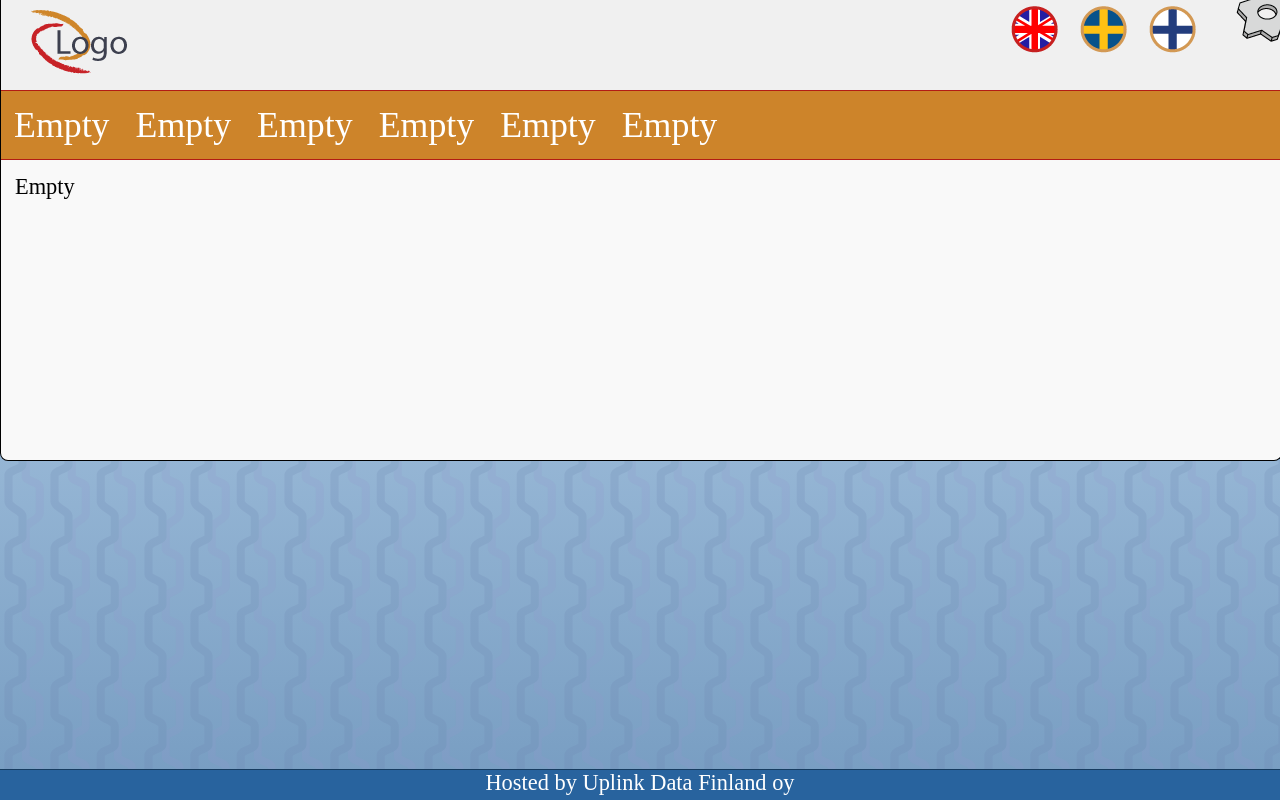
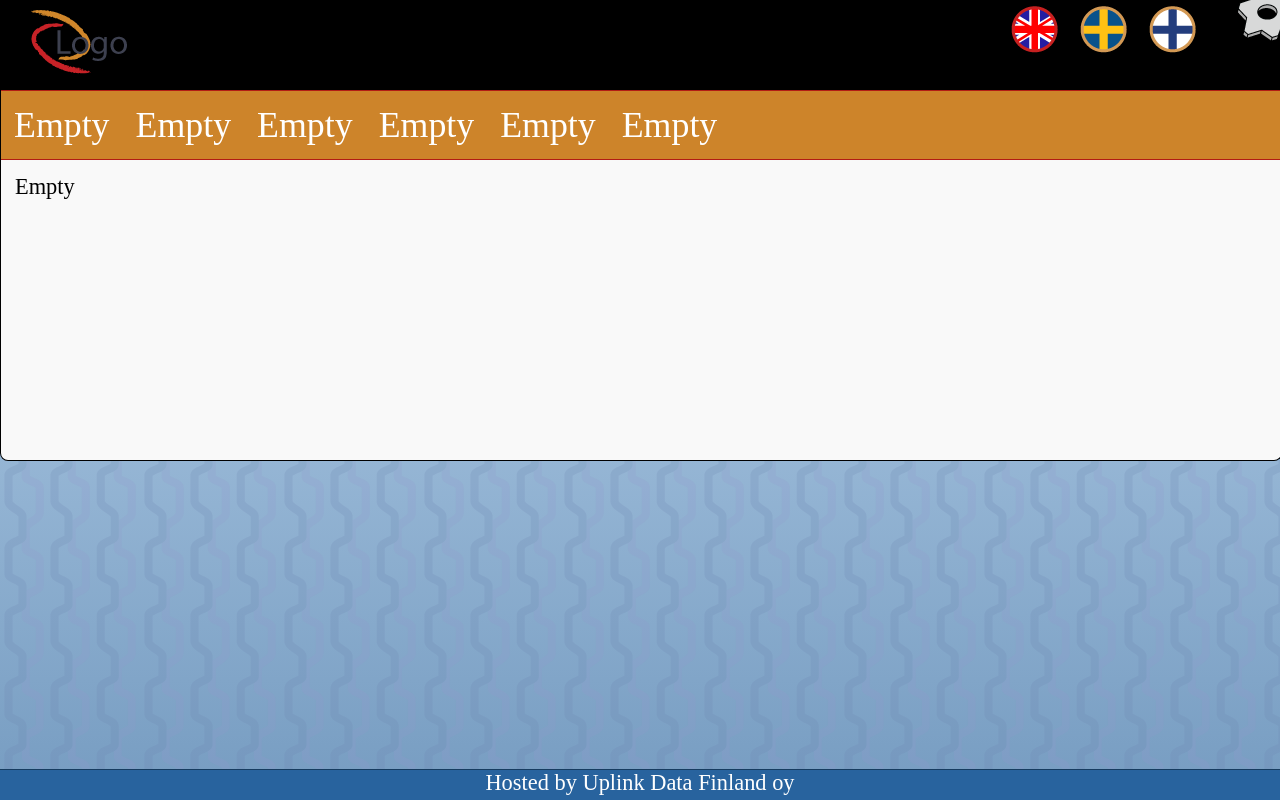
Before and after one commit to monkeyfonics/Uplink-Editor, a PHP site: page /?section=1 in a window 1280 px wide. Run offline with PHP 8.4, Linux system fonts and the light colour scheme; data that the repository does not hold is empty; some libraries are stand-ins or nearby versions.

Commit message:
first test

```diff
--- a/layout/style.css
+++ b/layout/style.css
@@ -40,7 +40,7 @@ div.topcontainer {
 	min-height: 50px;
 	margin: auto;
 	overflow:hidden;
-	background: #f0f0f0;
+	background: #000;
 
 }
 div.logo {
```
